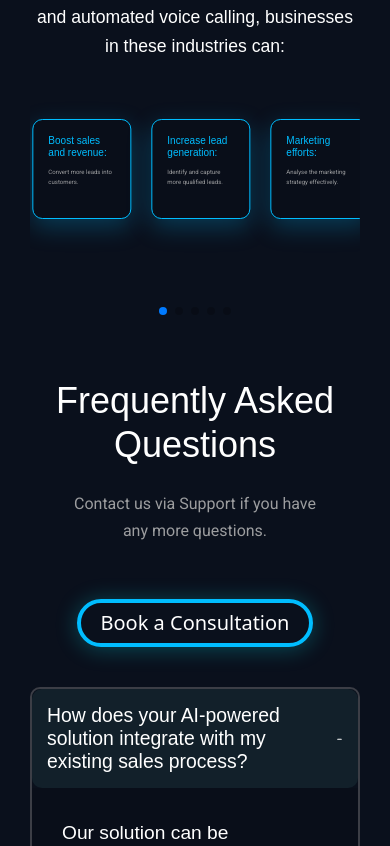
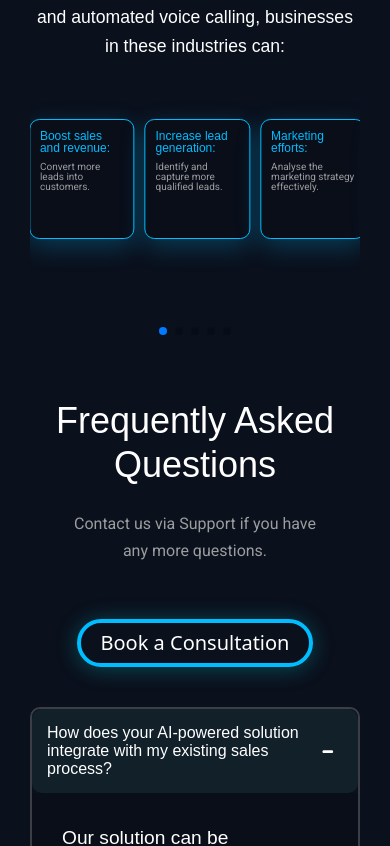
Before and after one commit to ShahbazNadeem/4ir, a Next.js app: page /landing/leadgeneration in a window 390 px wide. Shown: the part 7065-7911 px from the top of the page. Built offline with nearby package versions, Linux system fonts and the light colour scheme.

Commit message:
chatbox accordian slider content

```diff
--- a/src/Componenets/landing/Accordian/Accordian.jsx
+++ b/src/Componenets/landing/Accordian/Accordian.jsx
@@ -23,7 +23,7 @@ const Accordian = ({ items, activeIndex, setActiveIndex, key }) => {
         >
           <div className="d-flex justify-content-between align-items-center">
             <H3 title={items.title} />
-            {activeIndex === items.id ? <TiMinus /> : <FiPlus />}
+            {activeIndex === items.id ? <TiMinus/> : <FiPlus />}
           </div>
         </button>
       </h2>
--- a/src/Componenets/landing/sllider/slider.css
+++ b/src/Componenets/landing/sllider/slider.css
@@ -83,18 +83,20 @@
 
 @media screen and (max-width: 576px) {
     .swiper-slide {
-        padding: 15px;
-        height: 100px !important;
+        padding: 10px;
+        width:32% !important;
+        height: 120px !important;
+        margin-right:10px !important;
     }
 
     .slider2-main-body h5 {
-        font-size: 10px !important;
+        font-size: 12px !important;
         line-height: 12px !important;
     }
 
 
     .slider2-main-body p {
-        font-size: 6px !important;
+        font-size: 10px !important;
         line-height: 10px !important;
     }
 
--- a/src/Componenets/landing/widgets.css
+++ b/src/Componenets/landing/widgets.css
@@ -140,10 +140,8 @@
 
 .accordion-button:focus {
   box-shadow: unset !important;
-  /* Remove focus shadow on the button */
 }
 
-/* Use :focus-within to style the parent .accordion-item */
 .accordion-item:focus-within {
   border: 1px solid var(--primary) !important;
   border-radius: 10px;
@@ -774,4 +772,12 @@ line-height: 20px !important;
     width: 50px;
     height: 50px;
   }
+  .accordion-button h3 {
+    font-size:16px !important;
+    margin: 0px !important;
+    width: 90% !important;
 }
+  .accordion-button svg {
+    width: 10% !important;
+}
+}
--- a/src/pages/landing/ai-talk-assist/aitalkassist.css
+++ b/src/pages/landing/ai-talk-assist/aitalkassist.css
@@ -1813,7 +1813,7 @@ font-size: 71px !important;
   }
 
   .frequently-question-content {
-    padding: 0px 30px;
+    padding: 0px 10px;
   }
 
   .section2h6 {
@@ -2167,7 +2167,7 @@ font-size: 71px !important;
     min-height: 0px !important;
   }
   .card3 {
-    width: 47.3% !important;
+    width: 46.3% !important;
     min-height: 170px !important;
     padding: 15px !important;
   }
--- a/src/pages/landing/leadgeneration/index.jsx
+++ b/src/pages/landing/leadgeneration/index.jsx
@@ -19,6 +19,7 @@ import Slider2 from "../../../Componenets/landing/sllider/Slider2";
 import CarolHuston from "@/images/landing/ai_talk_assist/CarolHuston.png"
 import JimThiel from "@/images/landing/ai_talk_assist/JimThiel .png"
 import TobyWoods from "@/images/landing/ai_talk_assist/TobyWoods.png"
+import TawkToIntegration from '../../../Componenets/landing/TawkToIntegration';
 export default function AiVoiceCalling() {
   const [showModal, setShowModal] = useState(false);
 
@@ -263,6 +264,7 @@ return (
     </Head>
     <Layout>
       {showModal && <Model close={handleCloseModal} />}
+      <TawkToIntegration />
       <section className="banner">
         <div className="banenr-wrapper">
         <div class="lines">
```
Also changed, not shown: src/pages/landing/leadgeneration/leadgeneration.css (+9 -1 lines), src/pages/landing/ai-talk-assist/index.jsx (line endings or trailing spaces).
